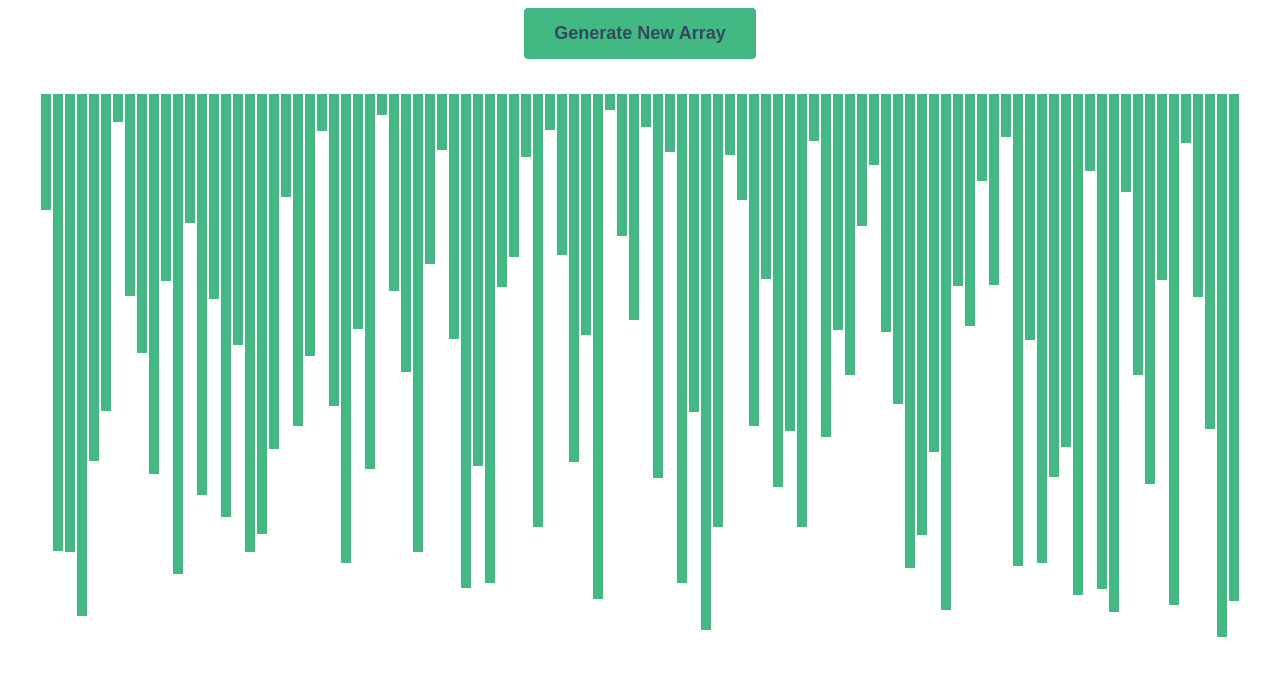
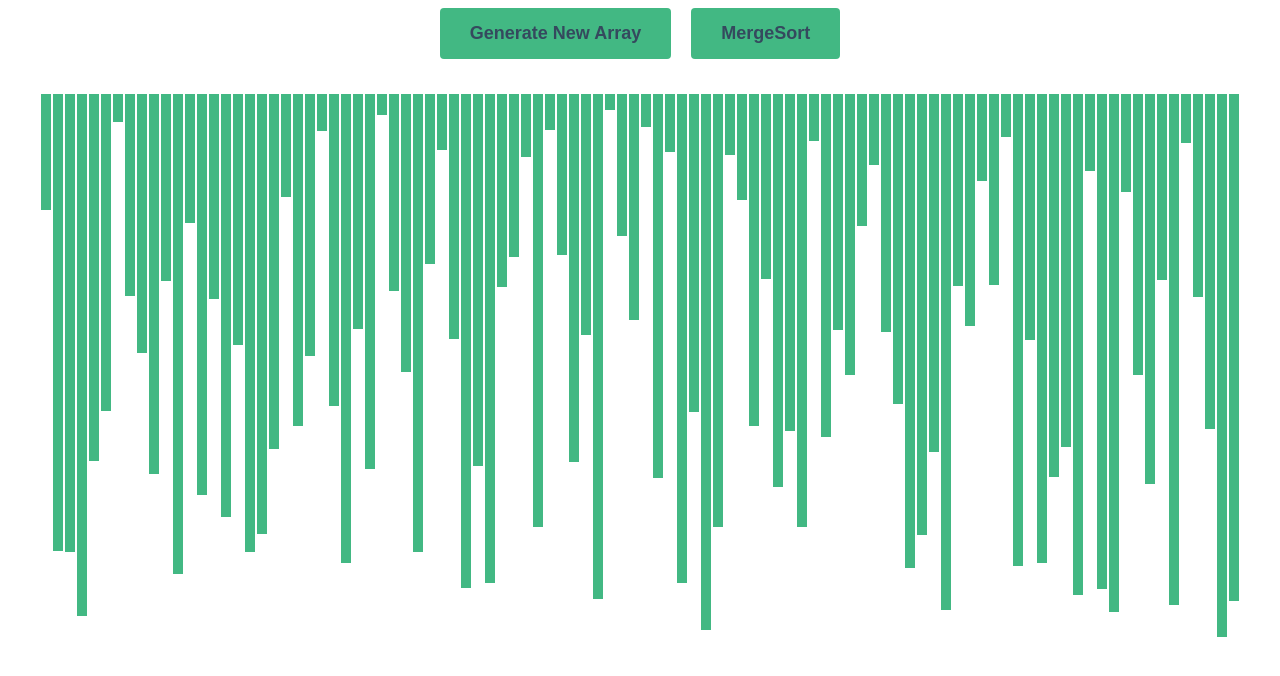
Before and after one commit to Tyn-Tian/sorting-visualizer, a Vue app: page / in a window 1280 px wide. Shown: the top 676 px of the page. Built offline with nearby package versions, Linux system fonts and the light colour scheme.

Commit message:
Create merge sort button

```diff
--- a/src/components/SortingVisualizer.vue
+++ b/src/components/SortingVisualizer.vue
@@ -1,5 +1,8 @@
 <template>
-  <button class="generate-btn" @click="resetArr">Generate New Array</button>
+  <div class="container">
+    <button class="btn" @click="resetArr">Generate New Array</button>
+    <button class="btn" @click="mergeSortArr">MergeSort</button>
+  </div>
   <div class="array-container">
     <div class="array-bar" v-for="n in arr" :style="{ height: n + 'px' }"></div>
   </div>
@@ -8,6 +11,7 @@
 <script setup>
 import { onMounted, ref } from "vue";
 import randomIntFromInterval from "@/composables/getRandomInt";
+import { mergeSort } from "@/composables/sortingAlgorithms";
 
 const arr = ref([]);
 
@@ -18,16 +22,25 @@ const resetArr = () => {
   }
 };
 
+const mergeSortArr = () => {
+  console.log("do merge sort");
+};
+
 onMounted(() => {
   resetArr();
 });
 </script>
 
 <style scoped>
-.generate-btn {
+.container {
+  display: flex;
+  justify-content: center;
+  gap: 20px;
+}
+
+.btn {
   width: fit-content;
   height: fit-content;
-  display: block;
 
   font-weight: 600;
   font-size: 18px;
@@ -37,12 +50,12 @@ onMounted(() => {
   border-radius: 4px;
   background-color: #42b883;
   padding: 15px 30px;
-  margin: 0 auto 35px;
+  margin-bottom: 35px;
 
   cursor: pointer;
 }
 
-.generate-btn:hover {
+.btn:hover {
   color: #42b883;
 
   background-color: #35495e;
```
